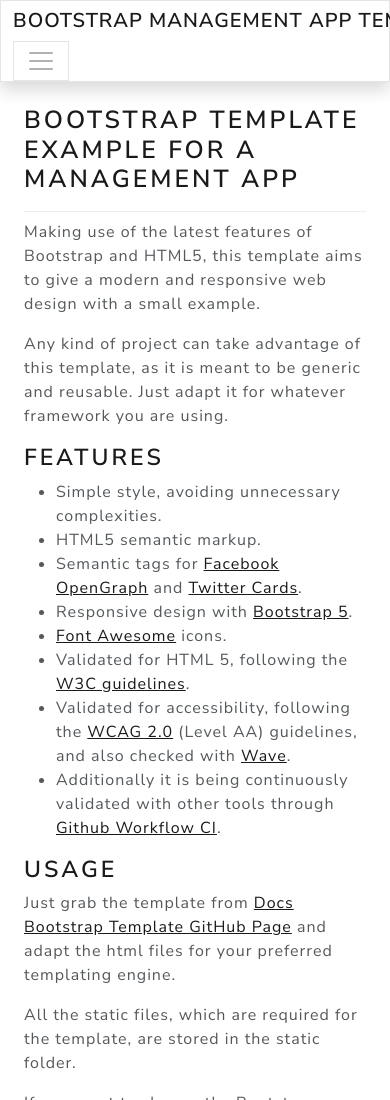
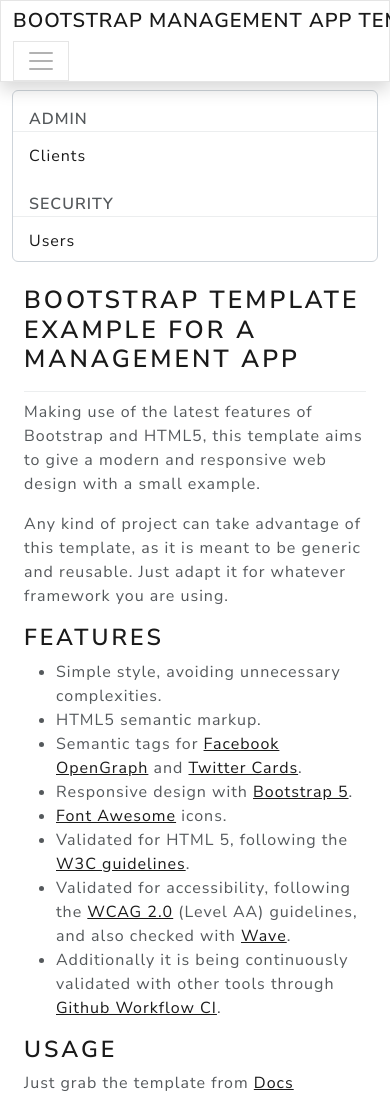
Before and after one commit to Bernardo-MG/management-app-bootstrap-template, a website: page src/index.html in a window 390 px wide. Shown: the top 1100 px of the page. Drawn offline with nearby package versions, Linux system fonts and the light colour scheme.

Commit message:
Cleaned up side menu style

```diff
--- a/src/index.html
+++ b/src/index.html
@@ -87,16 +87,16 @@
       <main>
          <div class="container-fluid">
             <div class="row">
-               <div class="col-md-3 col-lg-2 ">
-                  <nav class="d-md-block navbar-light bg-light collapse rounded border-secondary mt-2" id="sidebarMenu">
-                     <p class="px-3 pt-3 mb-1 fw-bold text-uppercase border-bottom">
+               <div class="col-md-3 col-lg-2">
+                  <nav class="bg-light rounded border-secondary mt-2" id="sidebarMenu">
+                     <p class="px-3 mt-3 mb-1 fw-bold text-uppercase border-bottom">
                         admin</p>
                      <ul class="nav flex-column">
                         <li class="nav-item">
                            <a href="./employees.html" class="nav-link" title="admin">Clients</a>
                         </li>
                      </ul>
-                     <p class="px-3 pt-3 mb-1 fw-bold text-uppercase border-bottom">
+                     <p class="px-3 mt-3 mb-1 fw-bold text-uppercase border-bottom">
                         security</p>
                      <ul class="nav flex-column">
                         <li class="nav-item">
@@ -105,7 +105,7 @@
                      </ul>
                   </nav>
                </div>
-               <div class="ms-sm-auto col-md-9 col-lg-10">
+               <div class="col-md-9 col-lg-10">
                   <section id="main-section" class="container flex-grow-1 pt-4 mb-1">
                      <header class="pb-2 mb-2 border-bottom">
                         <h1>Bootstrap Template Example for a Management App</h1>
```
Also changed, not shown: src/employee_edit.html (+5 -5 lines), src/employees.html (+5 -5 lines), src/user_roles_edit.html (+5 -5 lines), src/users.html (+5 -5 lines), src/users_add.html (+5 -5 lines), src/users_edit.html (+5 -5 lines).
